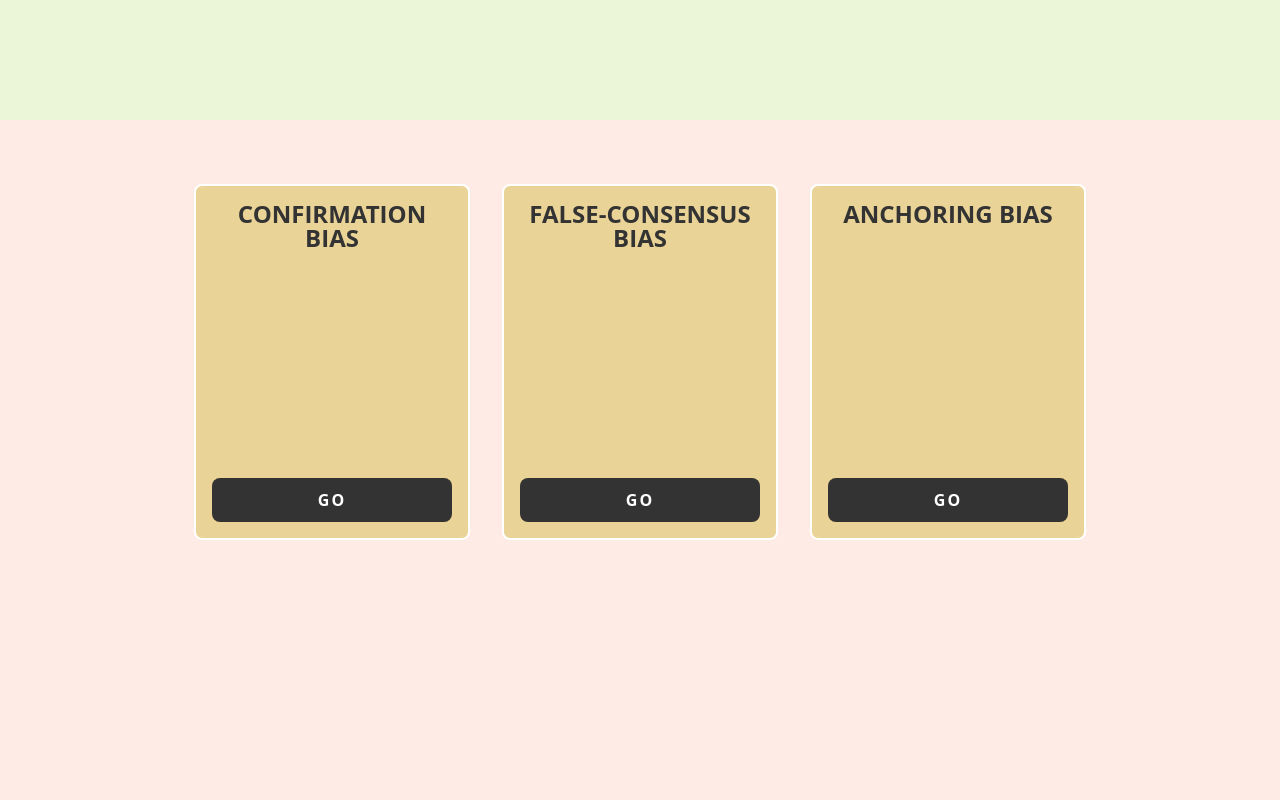
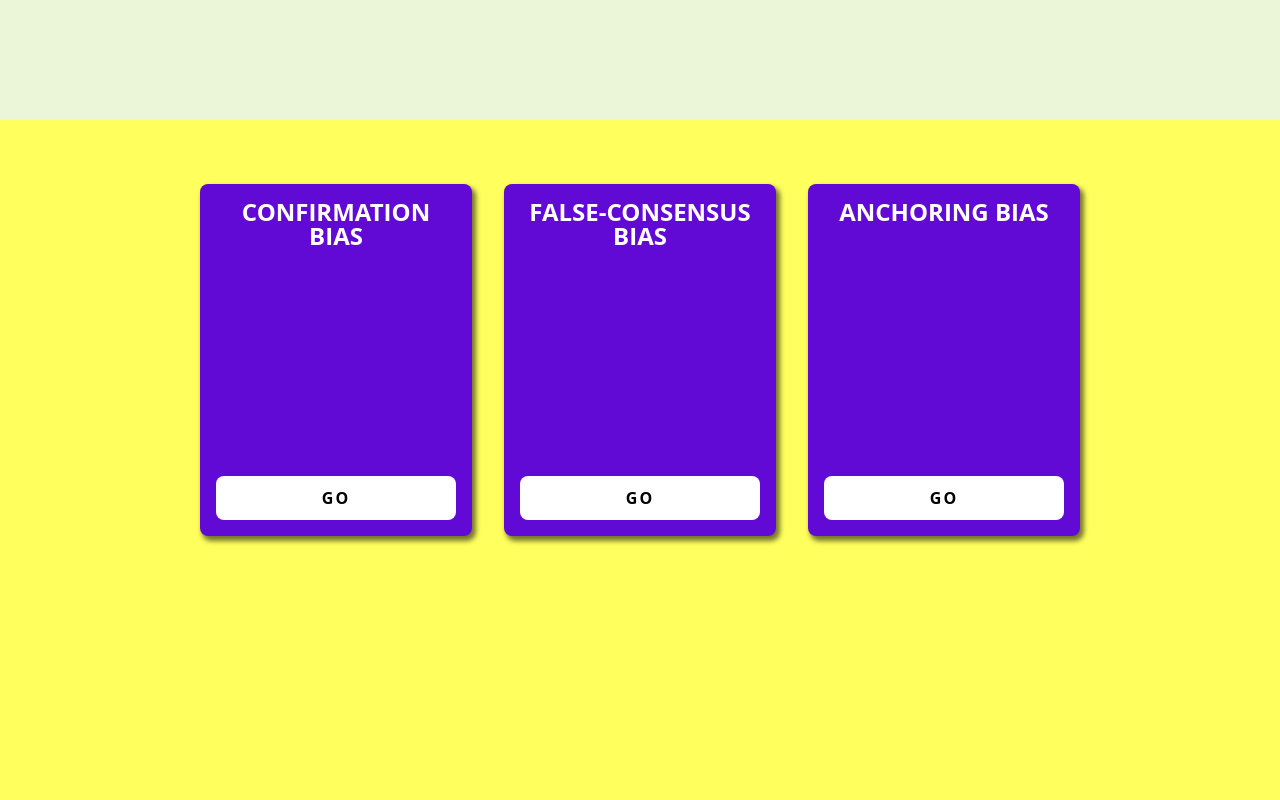
Before and after one commit to Meyisland/Bachelor-project, a React (Create React App) app in the folder my-app/: page / in a window 1280 px wide. Shown: the part 1480-2280 px from the top of the page. Built offline with nearby package versions, Linux system fonts and the light colour scheme; no server answers.

Commit message:
Card css changes

```diff
--- a/my-app/package.json
+++ b/my-app/package.json
@@ -2,7 +2,7 @@
   "name": "my-app",
   "version": "0.1.0",
   "private": true,
-  "proxy": "http://localhost:8000",
+  "proxy": "http://localhost:3000",
   "dependencies": {
     "@testing-library/jest-dom": "^5.16.2",
     "@testing-library/react": "^12.1.2",
--- a/my-app/src/App.css
+++ b/my-app/src/App.css
@@ -20,7 +20,7 @@ body {
 }
 
 section {
-	background: #fff;
+	background: #ffff5e;
 	min-height: 100vh;
 	padding: 2.5em;
 	box-sizing: border-box;
@@ -59,7 +59,7 @@ section p {
 }
 
 #part_3 {
-	background: #ffebe6;
+	background: #ffff5e;
 }
 
 #part_4 {
--- a/my-app/src/Components/Card.css
+++ b/my-app/src/Components/Card.css
@@ -1,14 +1,14 @@
 :root {
 	/* --cardw: 30em; */
 	--cardm: 1em;
-  --maincolor: #333;
-  --accentcolor: #5d735c;
+	--maincolor: #ffffff;
+	--accentcolor: #620ad5;
 }
 
 body {
 	color: var(--maincolor);
-  background: #eee;
-  font-family: "Open Sans", sans-serif;
+	background: #ffff5e;
+	font-family: 'Open Sans', sans-serif;
 	font-size: 16px;
 }
 
@@ -22,12 +22,13 @@ body {
 	min-width: 15em;
 	min-height: 20em;
 	margin: var(--cardm);
-  border: 2px solid #fff;
+	/* border: 2px solid #fff; */
 	/* flex-basis: var(--cardw); */
 	padding: calc(var(--cardm)) calc(var(--cardm)) var(--cardm) var(--cardm);
 	/* oben,rechts,links, unten  */
 	border-radius: calc(var(--cardm) * 0.5);
-  background-color: rgb(233, 211, 150);
+	box-shadow: 3px 4px 5px 1px rgba(0, 0, 0, 0.54);
+	background-color: #620ad5;
 	display: flex;
 	flex-direction: column;
 }
@@ -50,7 +51,7 @@ body {
 	font-weight: 700;
 	letter-spacing: 2px;
 	border: none;
-  color: #fff;
+	color: black;
 	padding: 0.7em 1.2em;
 	text-align: center;
 	text-decoration: none;
--- a/my-app/src/Components/Cards/Sequenz.css
+++ b/my-app/src/Components/Cards/Sequenz.css
@@ -3,7 +3,7 @@
 	font-weight: 700;
 	letter-spacing: 2px;
 	border: none;
-	color: #fff;
+	color: black;
 	padding: 0.7em 1.2em;
 	text-align: center;
 	text-decoration: none;
```
Also changed, not shown: 1 other file (tests, documents, lock files or other folders). Lines whose indentation alone changed are shown as unchanged.
